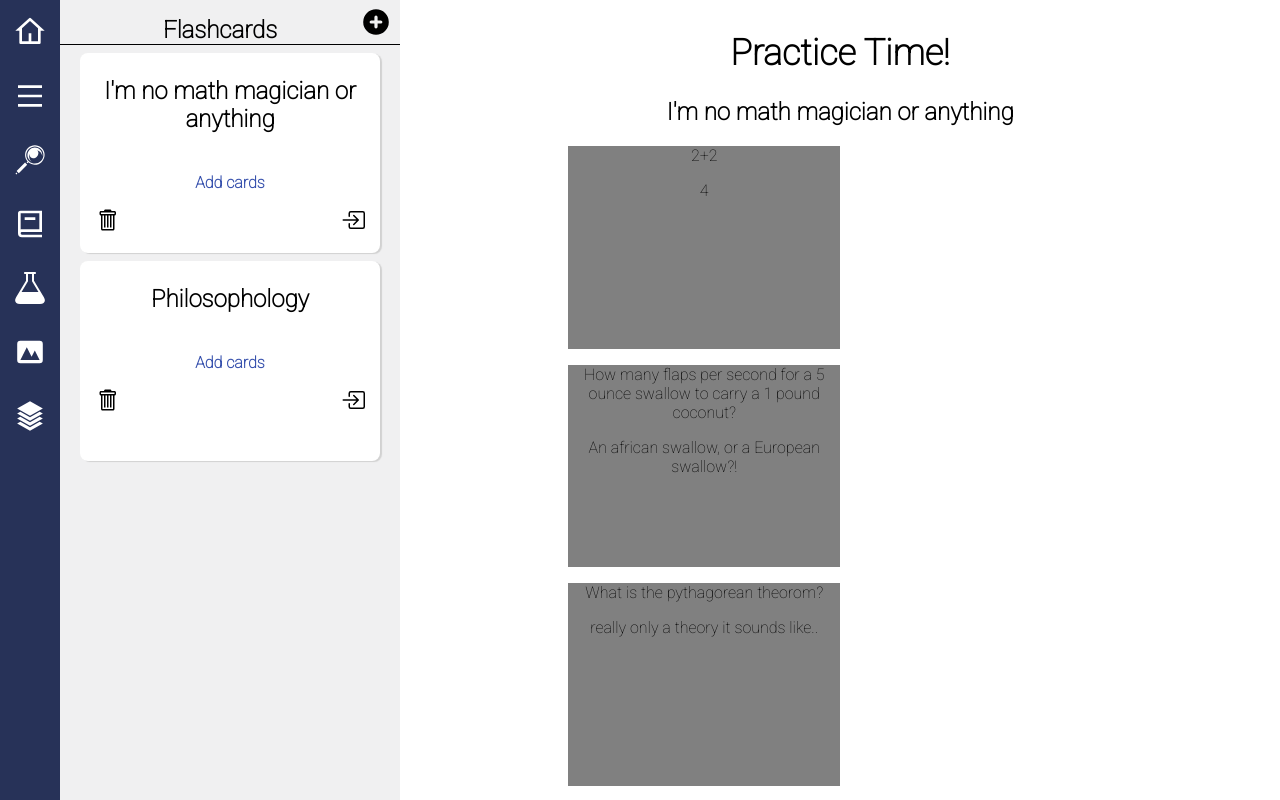
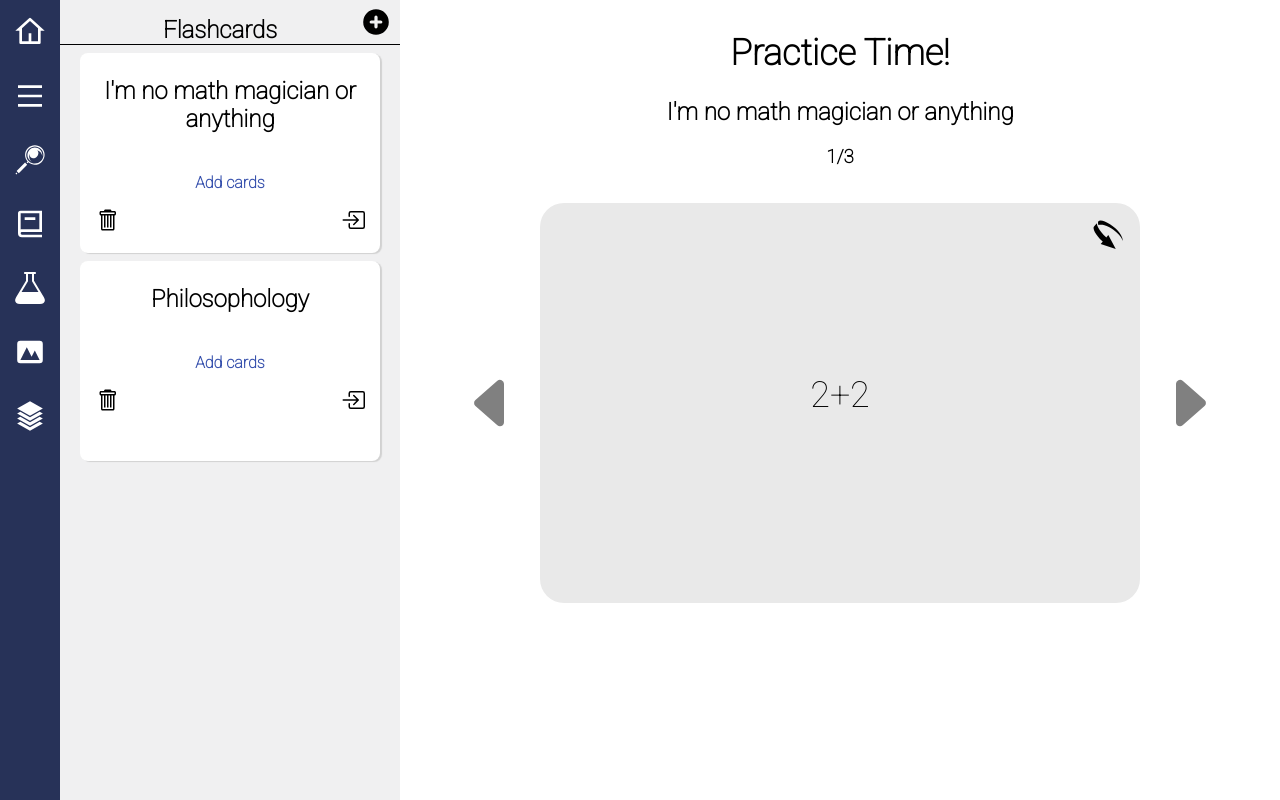
Before and after one commit to JorPan/flashcards, a React (Create React App) app: page / in a window 1280 px wide. Both pictures are taken after a click on the icon 353 px from the left and 220 px from the top of the page. Built offline with nearby package versions, Linux system fonts and the light colour scheme.

Commit message:
quiz mode

```diff
--- a/src/components/Card.css
+++ b/src/components/Card.css
@@ -70,7 +70,32 @@
 }
 
 .quiz-card {
-  width: 50%;
-  height: 50%;
-  background-color: gray;
+  display: flex;
+  flex-direction: column;
+  width: 600px;
+  height: 400px;
+  background-color: rgb(233, 233, 233);
+  margin: 1em;
+  border-radius: 24px;
+  justify-content: space-between;
+  align-items: center;
 }
+
+.quiz-card-top {
+  width: 100%;
+  display: flex;
+  justify-content: flex-end;
+  margin-top: 1em;
+  margin-right: 2em;
+  margin-bottom: -4em;
+}
+
+.quiz-card-content {
+  font-size: 36px;
+}
+
+.flip-card-button {
+  height: 2em;
+  width: 2em;
+  cursor: pointer;
+}
--- a/src/components/QuizCard.js
+++ b/src/components/QuizCard.js
@@ -1,11 +1,36 @@
-import React from "react";
+import { useState, useEffect } from "react";
+import { GiRapidshareArrow } from "react-icons/gi";
 import "./Card.css";
 
-export default function QuizCard({ question, answer }) {
+export default function QuizCard({
+  selectedDeck,
+  questionNumber,
+  cardSide,
+  setCardSide,
+}) {
+  const [cardContent, setCardContent] = useState(selectedDeck.content);
+
+  useEffect(() => {
+    setCardContent(selectedDeck.content[questionNumber]);
+  }, [cardContent, questionNumber, selectedDeck.content]);
+
+  const flipCard = () => {
+    cardSide === "front" ? setCardSide("back") : setCardSide("front");
+  };
+
   return (
     <div className="quiz-card">
-      <p>{question}</p>
-      <p>{answer}</p>
+      <div className="quiz-card-top">
+        <GiRapidshareArrow className="flip-card-button" onClick={flipCard} />
+      </div>
+      <div className="quiz-card-content">
+        {cardSide === "front" ? (
+          <p>{cardContent.front}</p>
+        ) : (
+          <p>{cardContent.back}</p>
+        )}
+      </div>
+      <div className="quiz-card-bottom"></div>
     </div>
   );
 }
--- a/src/pages/HomePage.css
+++ b/src/pages/HomePage.css
@@ -19,3 +19,16 @@
 .sidebar-block {
   width: 400px;
 }
+
+.quiz-section {
+  display: flex;
+  flex-direction: row;
+  align-items: center;
+}
+
+.change-question-button {
+  cursor: pointer;
+  width: 4em;
+  height: 4em;
+  color: gray;
+}
--- a/src/pages/HomePage.js
+++ b/src/pages/HomePage.js
@@ -1,20 +1,61 @@
-import React from "react";
+import { useState } from "react";
 import QuizCard from "../components/QuizCard";
+import { BsCaretLeftFill, BsFillCaretRightFill } from "react-icons/bs";
 import "./HomePage.css";
 
 export default function HomePage({ quizMode, selectedDeck }) {
+  const [questionNumber, setQuestionNumber] = useState(0);
+  const [cardSide, setCardSide] = useState("front");
+
+  const incrementQuestionNumber = () => {
+    if (questionNumber < selectedDeck.content.length - 1) {
+      setQuestionNumber(questionNumber + 1);
+    } else {
+      setQuestionNumber(0);
+    }
+    setCardSide("front");
+  };
+
+  const decrementQuestionNumber = () => {
+    if (questionNumber === 0) {
+      setQuestionNumber(selectedDeck.content.length - 1);
+    } else {
+      setQuestionNumber(questionNumber - 1);
+    }
+    setCardSide("front");
+  };
+
   return (
     <div className="home-page">
       <div className="sidebar-block"></div>
       {quizMode === false ? (
-        <h1 className="home-page-title">Home Page</h1>
+        <div>
+          <h1 className="home-page-title">Home Page</h1>
+          <p>Select a deck to get started!</p>
+        </div>
       ) : (
         <div>
           <h1 className="home-page-title">Practice Time!</h1>
           <h2 className="selected-deck-title">{selectedDeck.data.name}</h2>
-          {selectedDeck.content.map((question) => (
-            <QuizCard question={question.front} answer={question.back} />
-          ))}
+          <h3 className="card-number">{`${questionNumber + 1}/${
+            selectedDeck.content.length
+          }`}</h3>
+          <div className="quiz-section">
+            <BsCaretLeftFill
+              className="change-question-button"
+              onClick={decrementQuestionNumber}
+            />
+            <QuizCard
+              selectedDeck={selectedDeck}
+              questionNumber={questionNumber}
+              cardSide={cardSide}
+              setCardSide={setCardSide}
+            />
+            <BsFillCaretRightFill
+              className="change-question-button"
+              onClick={incrementQuestionNumber}
+            />
+          </div>
         </div>
       )}
     </div>
```
